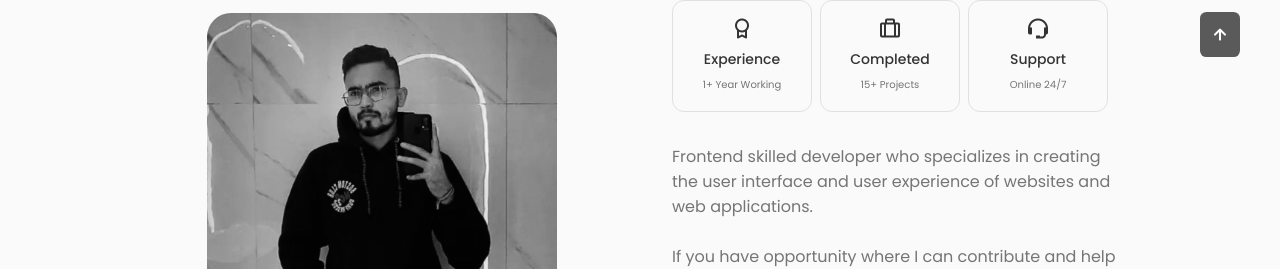
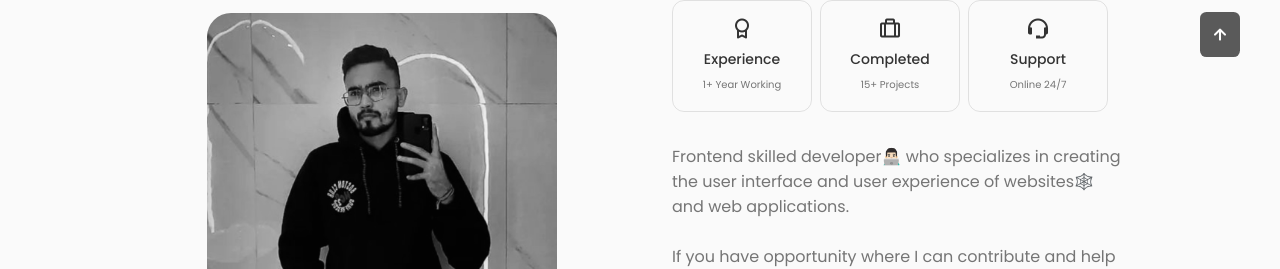
Before and after one commit to Shivamjain2204/Portfolio, a React (Create React App) app: page / in a window 1280 px wide. Shown: the part 903-1172 px from the top of the page. Built offline with nearby package versions, Linux system fonts and the light colour scheme.

Commit message:
About me updated

```diff
--- a/src/components/about/About.jsx
+++ b/src/components/about/About.jsx
@@ -16,7 +16,7 @@ const About = () => {
         <div className="about__data">
             <Info/>
 
-            <p className="about__description">Frontend skilled developer who specializes in creating the user interface and user experience of websites and web applications.</p><br />
+            <p className="about__description">Frontend skilled developer👨🏻‍💻 who specializes in creating the user interface and user experience of websites🕸️ and web applications.</p><br />
 
             <p className="about__description">If you have opportunity where I can contribute and help your organization to grow. Let's connect 🚀</p><br />
 
```
